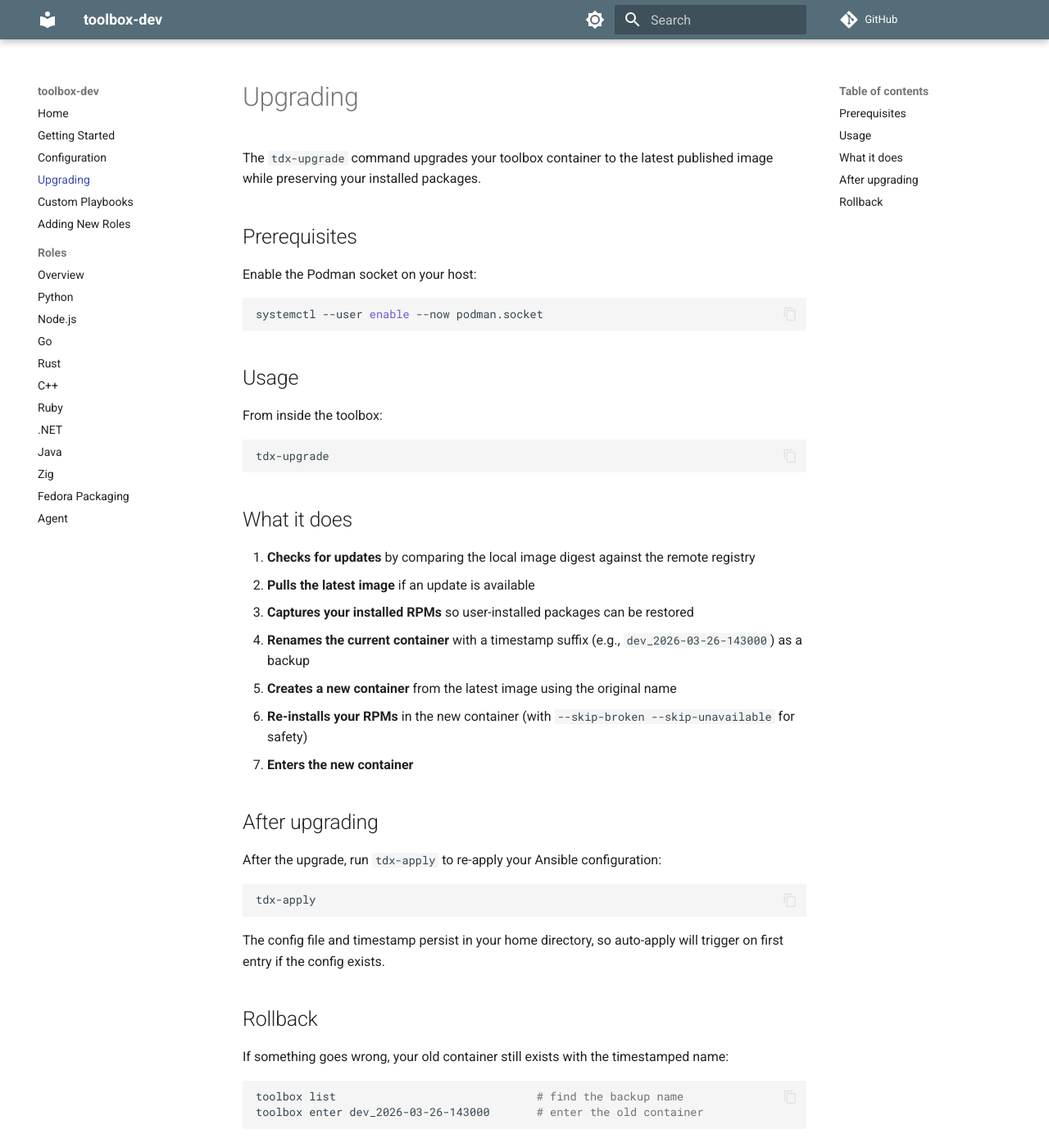
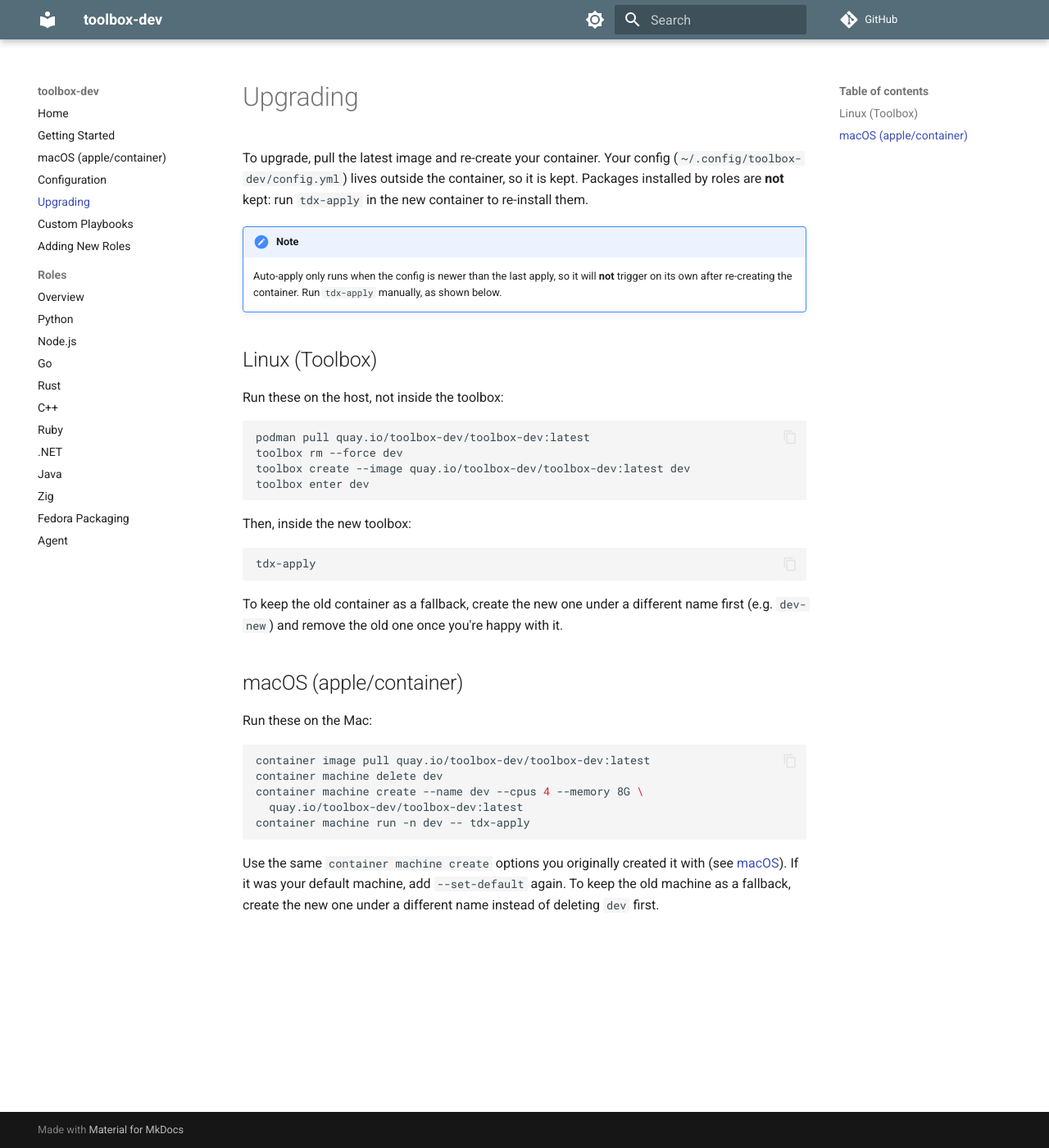
Before and after one commit to r0x0d/toolbox-dev, an MkDocs documentation site: the page built from docs/upgrade.md, in a window 1280 px wide and 1400 px high. Shown: the whole window at 82% size. Built offline with MkDocs 1.6.1 and Material for MkDocs 9.7.7, drawn with Linux system fonts in a browser that asks for light colours; comment, search, counter and statistics services are not loaded.

Commit message:
Add macos instructions

````diff
--- a/docs/upgrade.md
+++ b/docs/upgrade.md
@@ -1,49 +1,49 @@
 # Upgrading
 
-The `tdx-upgrade` command upgrades your toolbox container to the latest published image
-while preserving your installed packages.
+To upgrade, pull the latest image and re-create your container. Your
+config (`~/.config/toolbox-dev/config.yml`) lives outside the container,
+so it is kept. Packages installed by roles are **not** kept: run
+`tdx-apply` in the new container to re-install them.
 
-## Prerequisites
+!!! note
+    Auto-apply only runs when the config is newer than the last apply,
+    so it will **not** trigger on its own after re-creating the container.
+    Run `tdx-apply` manually, as shown below.
 
-Enable the Podman socket on your host:
+## Linux (Toolbox)
+
+Run these on the host, not inside the toolbox:
 
 ```bash
-systemctl --user enable --now podman.socket
+podman pull quay.io/toolbox-dev/toolbox-dev:latest
+toolbox rm --force dev
+toolbox create --image quay.io/toolbox-dev/toolbox-dev:latest dev
+toolbox enter dev
 ```
 
-## Usage
-
-From inside the toolbox:
-
-```bash
-tdx-upgrade
-```
-
-## What it does
-
-1. **Checks for updates** by comparing the local image digest against the remote registry
-2. **Pulls the latest image** if an update is available
-3. **Captures your installed RPMs** so user-installed packages can be restored
-4. **Renames the current container** with a timestamp suffix (e.g., `dev_2026-03-26-143000`) as a backup
-5. **Creates a new container** from the latest image using the original name
-6. **Re-installs your RPMs** in the new container (with `--skip-broken --skip-unavailable` for safety)
-7. **Enters the new container**
-
-## After upgrading
-
-After the upgrade, run `tdx-apply` to re-apply your Ansible configuration:
+Then, inside the new toolbox:
 
 ```bash
 tdx-apply
 ```
 
-The config file and timestamp persist in your home directory, so auto-apply will trigger on first entry if the config exists.
+To keep the old container as a fallback, create the new one under a
+different name first (e.g. `dev-new`) and remove the old one once you're
+happy with it.
 
-## Rollback
+## macOS (apple/container)
 
-If something goes wrong, your old container still exists with the timestamped name:
+Run these on the Mac:
 
 ```bash
-toolbox list                              # find the backup name
-toolbox enter dev_2026-03-26-143000       # enter the old container
+container image pull quay.io/toolbox-dev/toolbox-dev:latest
+container machine delete dev
+container machine create --name dev --cpus 4 --memory 8G \
+  quay.io/toolbox-dev/toolbox-dev:latest
+container machine run -n dev -- tdx-apply
 ```
+
+Use the same `container machine create` options you originally created it
+with (see [macOS](macos.md)). If it was your default machine, add
+`--set-default` again. To keep the old machine as a fallback, create the new
+one under a different name instead of deleting `dev` first.
--- a/mkdocs.yml
+++ b/mkdocs.yml
@@ -27,6 +27,7 @@ theme:
 nav:
   - Home: index.md
   - Getting Started: getting-started.md
+  - macOS (apple/container): macos.md
   - Configuration: configuration.md
   - Upgrading: upgrade.md
   - Custom Playbooks: custom-playbooks.md
````
Also changed, not shown: README.md (+5 -1 lines), docs/configuration.md (+3 -2 lines), docs/getting-started.md (+2 -0 lines), docs/index.md (+0 -1 lines), docs/macos.md (added, +85 -0 lines), .hadolint.yaml (line endings or trailing spaces), 4 other files.
